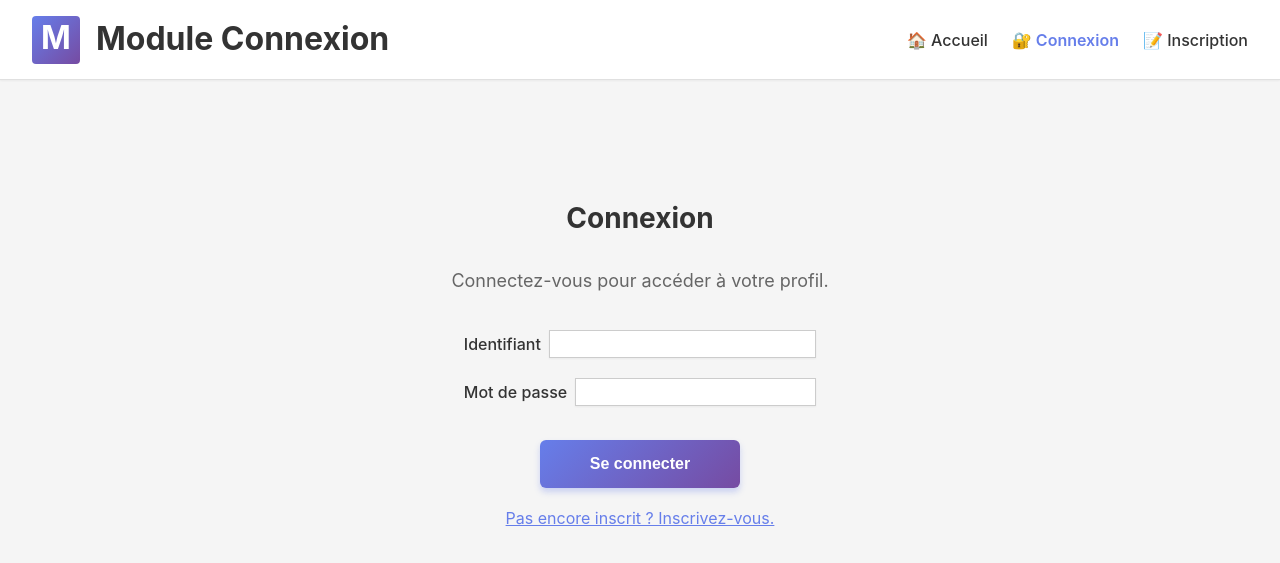
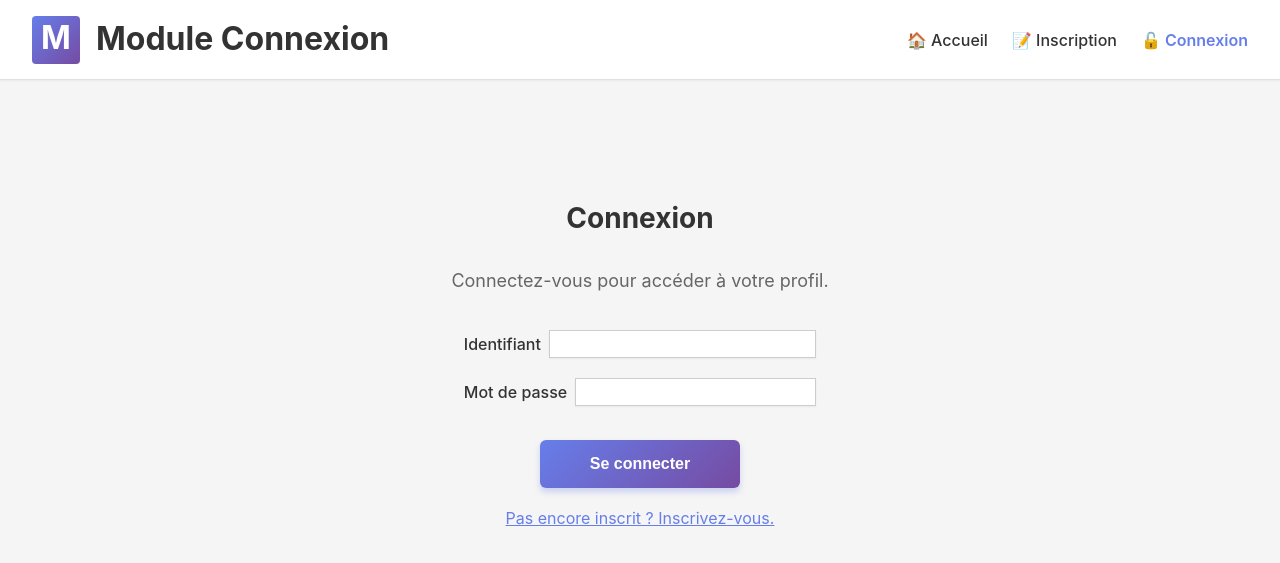
Before and after one commit to sylvain-malbon/module-connexion, a PHP site: page /pages/connexion.php in a window 1280 px wide. Shown: the top 563 px of the page. Run offline with PHP 8.4, Linux system fonts and the light colour scheme.

Commit message:
- Inversion des emojis Connexion/Déconnexion pour cohérence avec la logique d’état utilisateur - Désactivation du style CSS de déconnexion (trop visuellement marqué)

```diff
--- a/assets/css/style.css
+++ b/assets/css/style.css
@@ -134,6 +134,7 @@ body {
   font-weight: 600;
 }
 
+/*
 .nav a.logout {
   color: #5f5f5f;
   font-weight: 500;
@@ -150,6 +151,7 @@ body {
   background-color: rgba(102, 126, 234, 0.15);
   color: var(--color-primary);
 }
+*/
 
 /* Main */
 .main {
--- a/assets/includes/header.php
+++ b/assets/includes/header.php
@@ -32,8 +32,8 @@ if (!isset($basePath)) {
         <a href="<?= $basePath ?>/index.php" class="<?php echo navActive('index.php'); ?>">🏠 Accueil</a>
 
         <?php if (!isset($_SESSION['id'])): ?>
-            <a href="<?= $basePath ?>/pages/connexion.php" class="<?php echo navActive('connexion.php'); ?>">🔐 Connexion</a>
             <a href="<?= $basePath ?>/pages/inscription.php" class="<?php echo navActive('inscription.php'); ?>">📝 Inscription</a>
+            <a href="<?= $basePath ?>/pages/connexion.php" class="<?php echo navActive('connexion.php'); ?>">🔓 Connexion</a>
         <?php else: ?>
             <a href="<?= $basePath ?>/pages/profil.php" class="<?php echo navActive('profil.php'); ?>">👤 Profil</a>
 
@@ -41,7 +41,7 @@ if (!isset($basePath)) {
                 <a href="<?= $basePath ?>/pages/admin.php" class="<?php echo navActive('admin.php'); ?>">🛠️ Admin</a>
             <?php endif; ?>
 
-            <a href="<?= $basePath ?>/../assets/includes/deconnexion.php" class="logout">🔓 Déconnexion</a>
+            <a href="<?= $basePath ?>/../assets/includes/deconnexion.php" class="logout">🔒 Déconnexion</a>
 
         <?php endif; ?>
     </nav>
```
